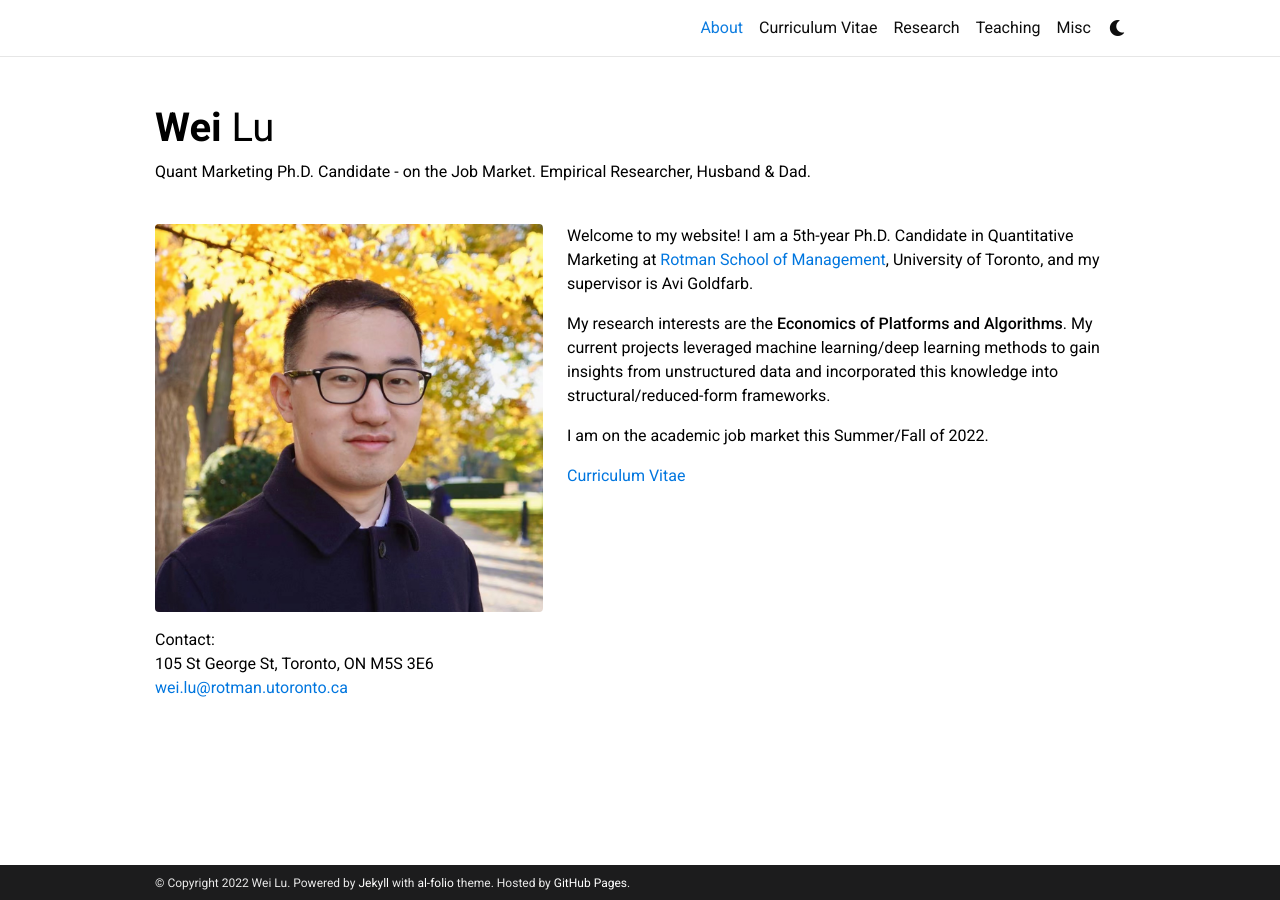
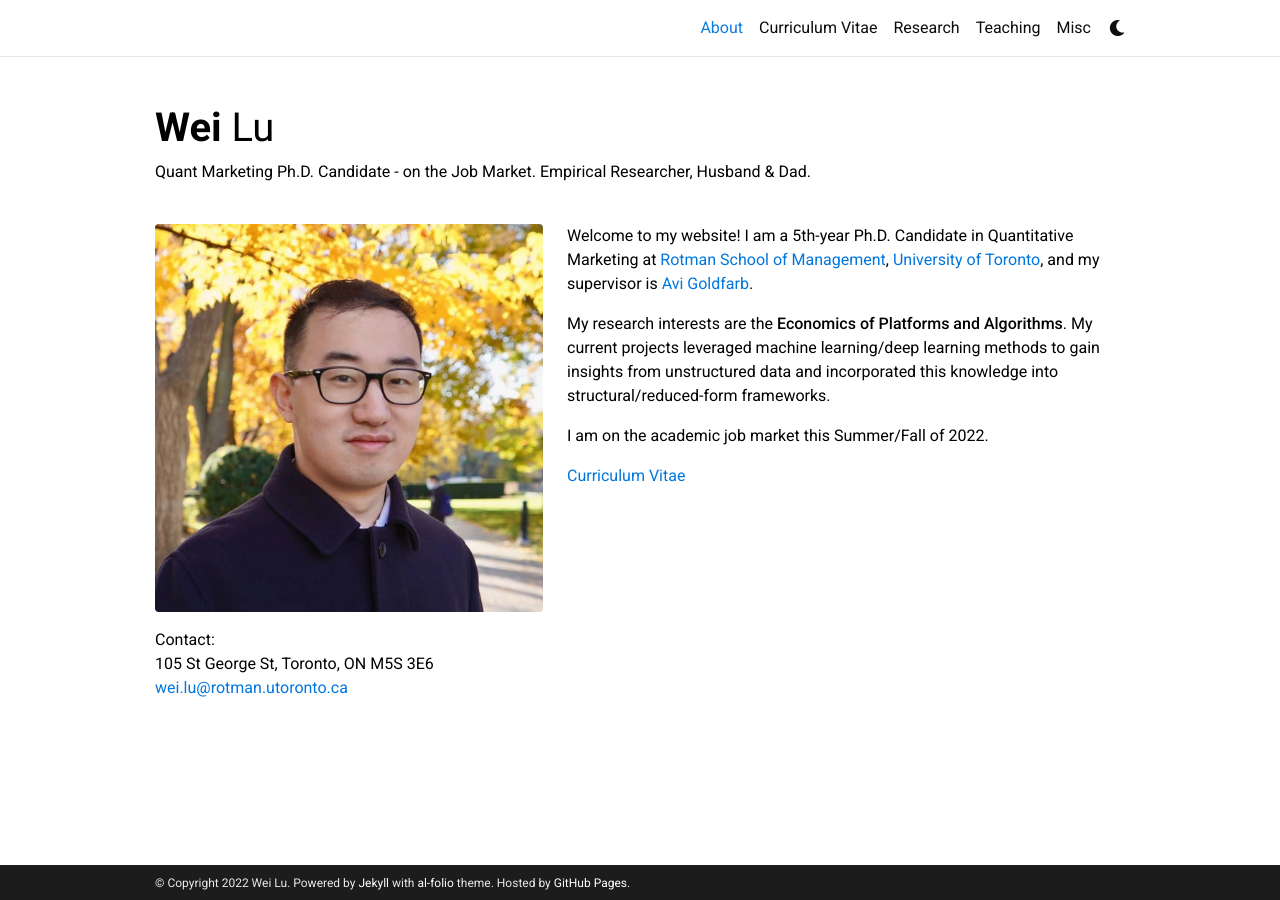
Before and after one commit to weilu-mkt/weilu-mkt.github.io, a Jekyll site: the page built from _pages/about.md, in a window 1280 px wide. Built offline with Jekyll 4.4.1, drawn with Linux system fonts in a browser that asks for light colours; full-size pictures stand in for the smaller copies a plugin makes; comment, search, counter and statistics services are not loaded; a style sheet for code colours, icons or effects is not loaded; part of the change alters nothing that is shown.

```diff
--- a/_pages/about.md
+++ b/_pages/about.md
@@ -18,7 +18,7 @@ news: false  # includes a list of news items
 selected_papers: false # includes a list of papers marked as "selected={true}"
 social: false  # includes social icons at the bottom of the page
 ---
-Welcome to my website! I am a 5th-year Ph.D. Candidate in Quantitative Marketing at <a href='https://www.rotman.utoronto.ca/'>Rotman School of Management</a>, University of Toronto, and my supervisor is Avi Goldfarb.
+Welcome to my website! I am a 5th-year Ph.D. Candidate in Quantitative Marketing at <a href='https://www.rotman.utoronto.ca/'>Rotman School of Management</a>, <a href='https://www.utoronto.ca/'>University of Toronto</a>, and my supervisor is <a href='https://www.avigoldfarb.com/'>Avi Goldfarb</a>.
 
 My research interests are the **Economics of Platforms and Algorithms**. My current projects leveraged machine learning/deep learning methods to gain insights from unstructured data and incorporated this knowledge into structural/reduced-form frameworks.
 
```
